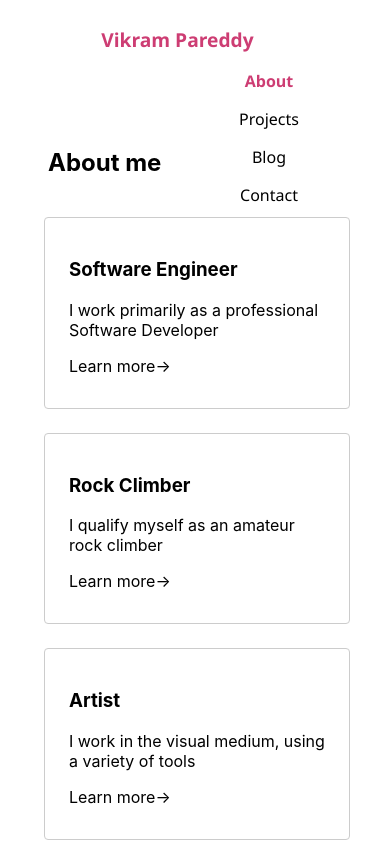
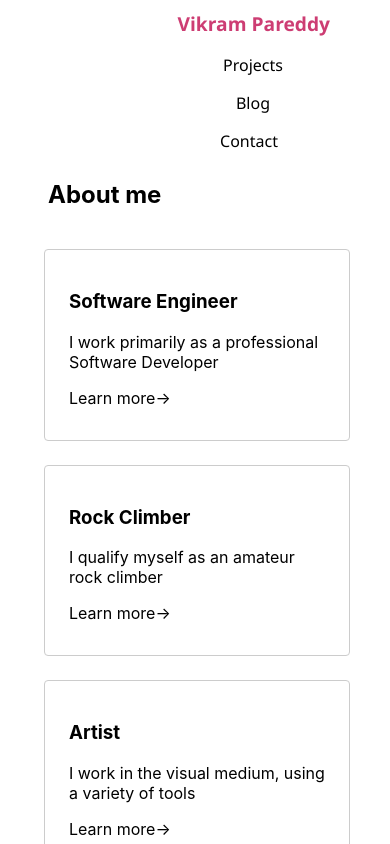
Before and after one commit to vikram-gsu/portfolio, a React (Create React App) app: page /about in a window 390 px wide. Shown: the top 844 px of the page. Built offline with nearby package versions, Linux system fonts and the light colour scheme.

Commit message:
Fixed responsiveness, added blog

```diff
--- /dev/null
+++ b/src/components/Blog/Blog.module.css
@@ -0,0 +1,6 @@
+.centerDiv {
+  top:40%;
+  bottom: 40%;
+  right:50%;
+  position: absolute;
+}
--- /dev/null
+++ b/src/components/Blog/Blog.tsx
@@ -0,0 +1,10 @@
+import * as React from 'react';
+import styles from './Blog.module.css';
+
+const Blog = () => (
+  <div className={styles.centerDiv}>
+    {'< UNDER CONSTRUCTION />'}
+  </div>
+)
+
+export default Blog;
--- a/src/components/LandingPage/LandingPage.module.css
+++ b/src/components/LandingPage/LandingPage.module.css
@@ -22,7 +22,7 @@ html {
   /* border: 1px solid blue; */
 }
 
-@media all and (max-width:800px) {
+@media screen and (max-width:800px) {
   .container {
     grid-template: [nav-start] 6em [nav-end content-start] 1fr [content-end]/0.1fr 1fr 1fr 0.1fr;
     grid-template-areas:
@@ -32,7 +32,7 @@ html {
 
 }
 
-@media all and (max-width:600px) {
+@media screen and (max-width:600px) {
   .container {
     grid-template: [nav-start] 6em [nav-end ] 0.5fr [ content-start] 1fr [content-end]/0.1fr 1fr 0.1fr;
     grid-template-areas:
@@ -41,3 +41,12 @@ html {
   }
 
 }
+@media screen and (max-width:400px) {
+  .container {
+    grid-template: [nav-start] 8em [nav-end ] 0.5fr [ content-start] 1fr [content-end]/0.1fr 1fr 0.1fr;
+    grid-template-areas:
+      'header header header'
+      '. content .';
+  }
+
+}
--- a/src/components/LandingPage/LandingPage.tsx
+++ b/src/components/LandingPage/LandingPage.tsx
@@ -5,6 +5,7 @@ import { About } from "../About/About";
 import { Projects } from "../Projects/Projects";
 import { BrowserRouter as Router, Route, Link } from "react-router-dom";
 import Contact from '../Contact/Contact';
+import Blog from '../Blog/Blog';
 
 export const LandingPage = () => (
   <Router>
@@ -13,6 +14,7 @@ export const LandingPage = () => (
       <Route path="/projects" component={Projects} />
       <Route path="/about" component={About} />
       <Route path="/contact" component={Contact} />
+      <Route path="/blog" component = {Blog} />
       <Route exact path="/" component={About} />
     </div>
   </Router>
--- a/src/components/Nav/NavbarWithFlex.css
+++ b/src/components/Nav/NavbarWithFlex.css
@@ -4,13 +4,16 @@
   justify-content: space-between;
   align-items: center;
   color: black;
+  padding:0;
+  margin:0;
 }
 
 .Nav .title {
-  flex: 0.6;
+  flex: 0.5;
   /* white-space: pre-wrap; */
   font-size: 1.2em;
   text-align: left;
+  padding-left: 1em;
 }
 
 .Nav .title :active {
@@ -20,15 +23,15 @@
 .Nav > li {
   flex: 0.1;
   text-align: center;
+  padding-top: 1em;
 }
 
 .Nav > li > a{
   text-decoration: none;
-  display: block;
   box-sizing: border-box;
   border: 0;
   margin: 0;
-  padding: 0.5em 0;
+  /* padding: 0.5em 0; */
   color: black;
   font-family: 'Segoe UI', Tahoma, Geneva, Verdana, sans-serif;
 }
@@ -45,28 +48,59 @@
   padding-right: 1em;
 }
 
+@media all and (max-width: 1000px) {
+  .Nav >li {
+    padding-top:1em;
+  }
+  .Nav .title {
+    text-align: left;
+    padding-left:1em;
+  }
+}
 @media all and (max-width: 600px) {
   .Nav {
     flex-wrap: wrap
   }
+/*
+  .Nav > li {
+    flex-basis: 55%;
+    display:block;
+  } */
 
-  .Nav > li {
-    flex-basis: 50%;
+  /* .Nav >li:last-child {
+    padding-right: 0;
+  } */
+
+  .Nav >li {
+    padding-top:1em;
   }
-
-  .Nav >li:last-child {
-    padding-right: 0;
-  }
-
   .Nav .title {
-    display: block;
-    text-align: center;
+    text-align: left;
+    padding-left:1em;
   }
 }
 
 @media all and (max-width:400px) {
+
+
+  .Nav .title {
+    flex:1;
+    text-align: center;
+  }
   .Nav > li {
-    flex-basis: 100%
+    flex-basis: 100%;
+    text-align: left;
+    padding:0.5em 0.5em 0.5em 1em;
+    text-align: center;
+  }
+
+
+
+  .Nav >li:not(:first-child):hover {
+    background:grey;
+  }
+  .Nav >li a {
+    display: block;
   }
 
 }
--- a/src/components/Nav/Navigation.tsx
+++ b/src/components/Nav/Navigation.tsx
@@ -6,7 +6,7 @@ export const Navigation = () => (
   <nav>
     <ul className="Nav">
       <li className='title'><NavLink to="/" activeClassName="active">Vikram Pareddy</NavLink></li>
-      <li><NavLink to="/about" activeClassName="active">About</NavLink></li>
+      {/* <li><NavLink to="/about" activeClassName="active">About</NavLink></li> */}
       <li><NavLink to="/projects" activeClassName="active">Projects</NavLink></li>
       <li><NavLink to="/blog" activeClassName="active">Blog</NavLink></li>
       <li><NavLink to="/contact" activeClassName="active">Contact</NavLink></li>
--- a/src/components/Projects/Projects.module.css
+++ b/src/components/Projects/Projects.module.css
@@ -43,32 +43,13 @@
   padding-left: 1em;
 }
 
+@media all and (max-width:1000px) {
 
-/* .box {
-  border: 0.1em solid black;
-
-} */
-
-/* .box>span {
-  visibility: hidden;
-  opacity: 0;
-  transition: visibility 0s, opacity 0.5s linear;
-}
-.box:hover>span {
-  visibility: visible;
-  opacity: 1;
-} */
-/* .box:hover>h3{
-  display: none;
-} */
-
-@media all and (max-width:800px) {
-
-  .contentGrid {
-    grid-template: 0.1fr 1fr/1fr 1fr;
+  .contentGrid .contentData {
+    grid-template: 1fr 1fr/1fr 1fr;
     grid-template-areas:
-    "title title"
-    "innerContent innerContent";
+    "project-1 project-2"
+    "project-3 previous-work";
   }
 }
 
@@ -76,7 +57,11 @@
 
   .contentGrid .contentData {
     grid-template: 1fr 1fr 1fr 1fr/1fr;
-
+    grid-template-areas:
+    "project-1"
+    "project-2"
+    "project-3"
+    "previous-work";
   }
 }
 /* .box {
@@ -97,7 +82,7 @@
   display: none;
 } */
 
-@media all and (max-width:800px) {
+/* @media all and (max-width:800px) {
   .container {
     grid-template: [nav-start] 6em [nav-end content-start] 1fr [content-end]/0.1fr 1fr 1fr 0.1fr;
     grid-template-areas:
@@ -121,4 +106,4 @@
   .contentGrid {
     grid-template: 1fr 1fr 1fr 1fr/1fr;
   }
-}
+} */
```
